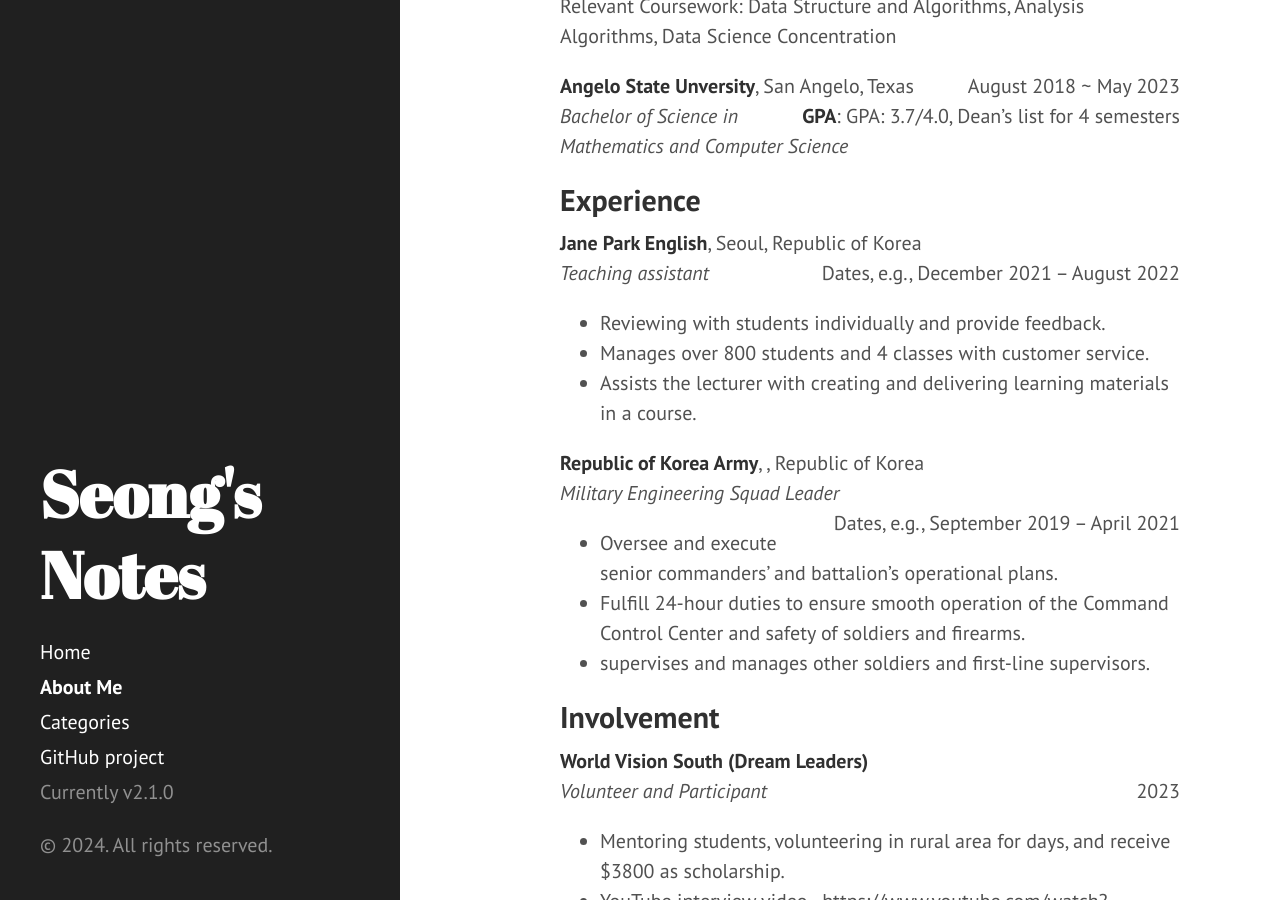
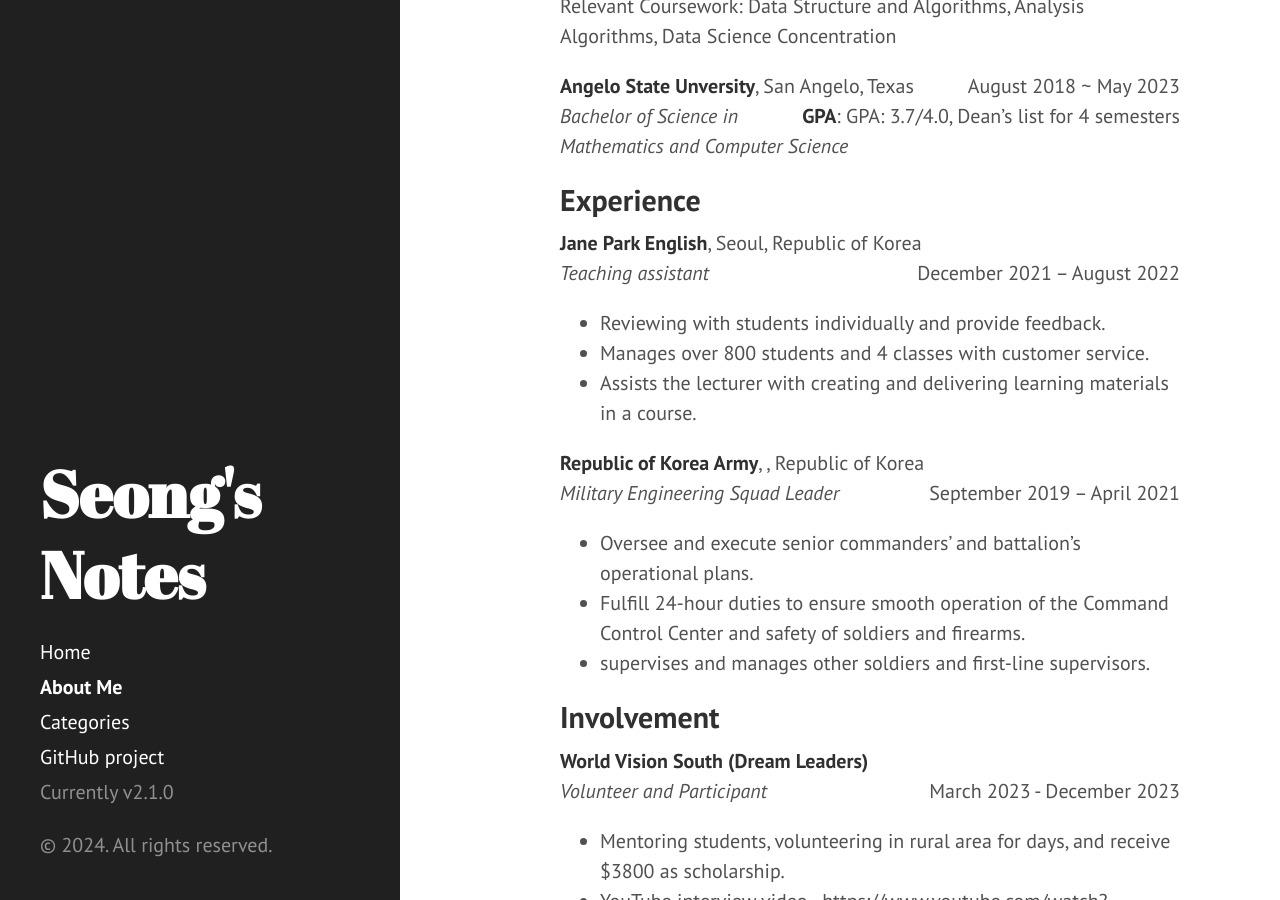
Before and after one commit to GwangseongCho/GwangseongCho.github.io, a Jekyll site: the page built from about.md, in a window 1280 px wide and 900 px high, scrolled down 509 px. Built offline with Jekyll 4.4.1, drawn with Linux system fonts in a browser that asks for light colours.

Commit message:
edit resume page

```diff
--- a/about.md
+++ b/about.md
@@ -4,6 +4,7 @@ title: About Me
 ---
 
 ---
+
 # Gwangseong Cho
 
 - Email : cho.gwangseong@gmail.com
@@ -11,6 +12,7 @@ title: About Me
 - Address : Lubbock, Tx 79401
 
 ## Education
+
 <p style="text-align:left;">
     <strong>Texas Tech University</strong>, Lubbock, Texas
     <span style="float:right;">
@@ -24,8 +26,6 @@ title: About Me
 <br>
 <span>Relevant Coursework: Data Structure and Algorithms, Analysis Algorithms, Data Science Concentration</span>
 </p>
-
-
 
 <p style="text-align:left;">
     <strong>Angelo State Unversity</strong>, San Angelo, Texas
@@ -46,7 +46,7 @@ title: About Me
     <br>
     <em>Teaching assistant</em>
     <span style="float:right;">
-        Dates, e.g., December 2021 – August 2022
+    December 2021 – August 2022
     </span>
     <br>
 </p>
@@ -60,7 +60,7 @@ title: About Me
     <br>
     <em>Military Engineering Squad Leader</em>
     <span style="float:right;">
-        Dates, e.g., September 2019 – April 2021
+       September 2019 – April 2021
     </span>
     <br>
 </p>
@@ -76,7 +76,7 @@ title: About Me
     <br>
     <em>Volunteer and Participant</em>
     <span style="float:right;">
-        2023
+        March 2023 - December 2023
     </span>
     <br>
 </p>
@@ -85,6 +85,7 @@ title: About Me
 - YouTube interview video - https://www.youtube.com/watch?v=OH2tH9OfCHo&t=1m30s
 
 ## Skills
+
 - Technical Skills
   - Adapted C/C++, Python , Java , LaTex
 - Certifications, Interests, Honors/Awards, or Languages
```
